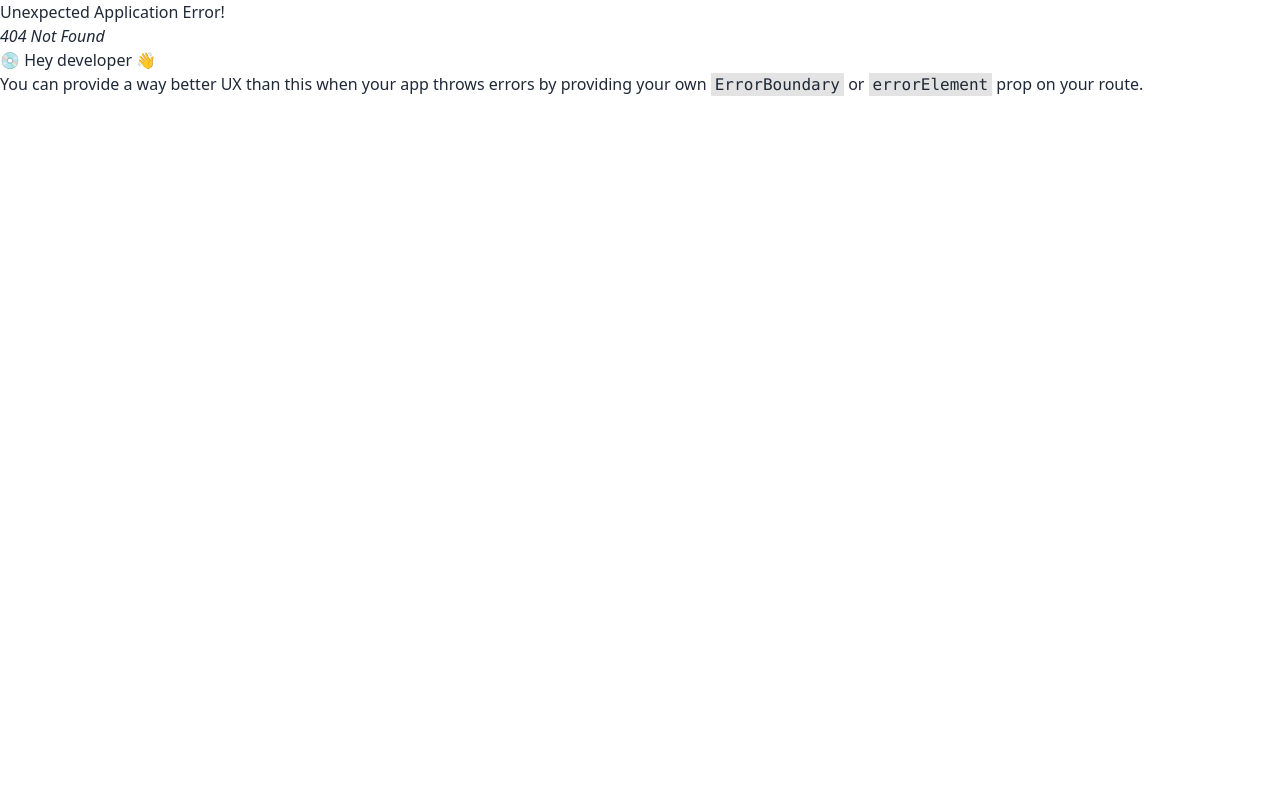
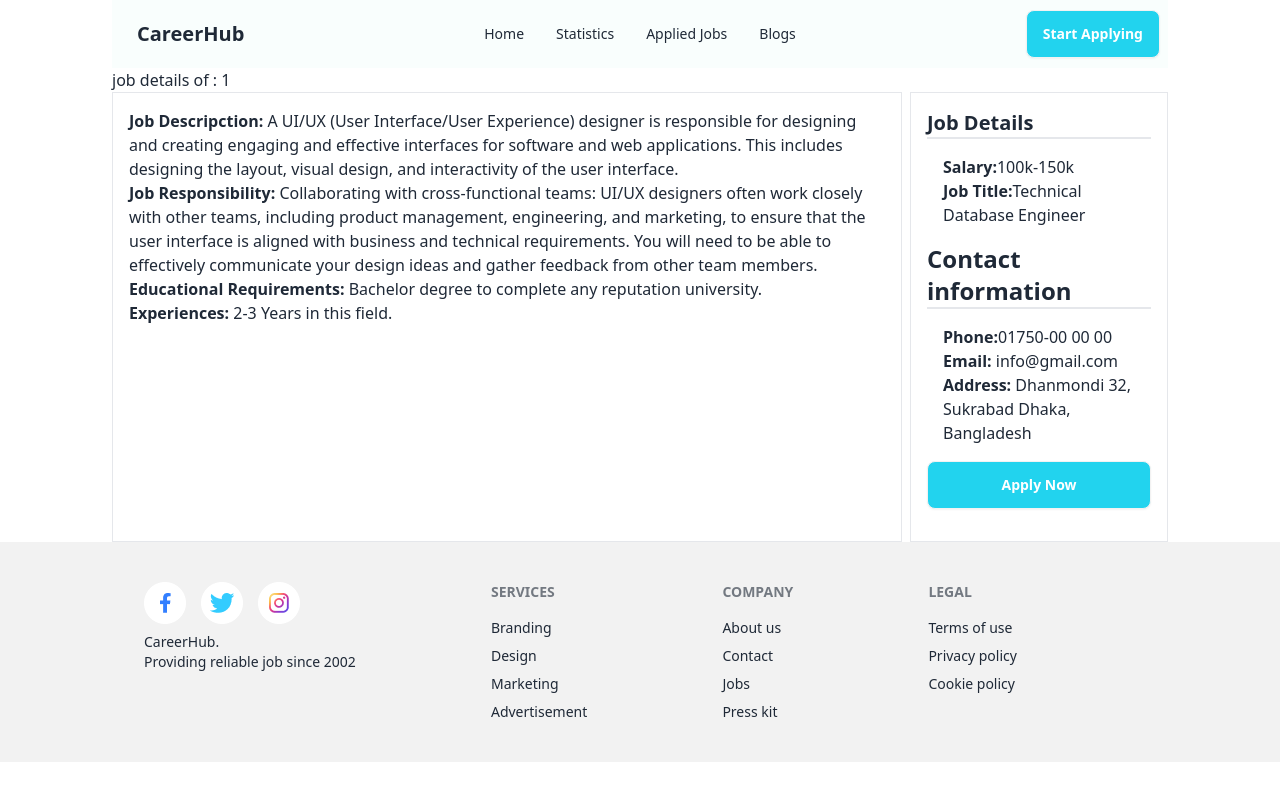
Before and after one commit to Md-Arman-Hosen/Job-hunt, a React (Vite) app: page /job/1 in a window 1280 px wide. Before the commit this address had no page. Built offline with nearby package versions, Linux system fonts and the light colour scheme.

Commit message:
indivisual job details added

```diff
--- a/src/Components/FeaturedJobs/FeaturedJobs.jsx
+++ b/src/Components/FeaturedJobs/FeaturedJobs.jsx
@@ -4,7 +4,8 @@ import FeaturesJob from "../Featuresjob/FeaturesJob";
 
 const FeaturedJobs = () => {
     const [jobs ,setjobs] = useState([])
-
+// this is not the best ways to data load
+const [dataLength, setDataLength] = useState(4);
     useEffect(()=>{
         fetch('jobs.json')
         .then (res => res.json())
@@ -16,13 +17,17 @@ const FeaturedJobs = () => {
                 <h1 className="text-5xl font-semibold mb-4">Featured Jobs:{jobs.length}</h1>
                 <p>Explore thousands of job opportunities with all the information you need. Its your future</p>
             </div>
-            <div className="grid md:grid-cols-2 gap-4">
+            <div className="grid md:grid-cols-2 gap-4 mb-6">
                 {
-                    jobs.map (job => <FeaturesJob
+                    jobs.slice(0,dataLength).map (job => <FeaturesJob
                                      key={job.id}
                                      job={job}
                                      ></FeaturesJob>)
                 }
+            </div>
+            <div className={dataLength === jobs.length ? "hidden" : ""}>
+                <button onClick={()=> setDataLength(jobs.length)}
+                 className="btn  bg-cyan-400 text-white float-end mb-4"> Show All Jobs</button>
             </div>
         </div>
     );
--- a/src/Components/Featuresjob/FeaturesJob.jsx
+++ b/src/Components/Featuresjob/FeaturesJob.jsx
@@ -1,7 +1,8 @@
 /* eslint-disable react/prop-types */
 import { CiLocationOn,CiDollar } from "react-icons/ci";
+import { Link } from "react-router-dom";
 const FeaturesJob = ({ job }) => {
-    const { logo,job_title,company_name,location,salary} = job;
+    const {id, logo,job_title,company_name,location,salary} = job;
     return (
         <div>
             <div className="card card-compact bg-base-100 shadow p-6">
@@ -24,7 +25,9 @@ const FeaturesJob = ({ job }) => {
                     </span> Salary: {salary}</p>
                    </div>
                     <div className="card-actions">
-                        <button className="btn bg-cyan-400 text-white">View Details</button>
+                      <Link to={`/job/${id}`}>
+                      <button className="btn bg-cyan-400 text-white">View Details</button>
+                      </Link>
                     </div>
                 </div>
             </div>        </div>
--- a/src/Components/Footer/Footer.jsx
+++ b/src/Components/Footer/Footer.jsx
@@ -1,7 +1,7 @@
 import social from "../../assets/icons/social.png"
 const Footer = () => {
     return (
-        <footer className="footer bg-base-200 text-base-content p-10">
+        <footer className="footer bg-base-200 text-base-content p-10 px-36">
             <aside>
                <figure> <img src={social} alt="" /> </figure>
                 <p>
--- a/src/Components/Home/Home.jsx
+++ b/src/Components/Home/Home.jsx
@@ -6,8 +6,8 @@ const Home = () => {
         <div>
             <div className="md:flex  bg-teal-50/40">
                 <div className="mx-12">
-                    <h1 className="md:text-7xl text-4xl pb-6 font-bold text-wrap">One Step <br /> Closer To Your
-                        <span className="text-cyan-400"> Dream Job</span> </h1>
+                    <h1 className="md:text-7xl text-4xl pb-6 font-bold text-wrap m lg:mt-20">One Step <br /> Closer To Your
+                        <span className="text-cyan-400 lg:flex flex-col"> Dream Job</span> </h1>
                     <p >Explore thousands of job opportunities with all the information you need. Its your future. Come find it. Manage all your job application from start to finish.</p>
                     <button className="btn m-6 bg-cyan-400 text-white">Get started</button>
                 </div>
--- /dev/null
+++ b/src/Components/JobDetails/JobDetails.jsx
@@ -0,0 +1,43 @@
+import { useLoaderData, useParams } from "react-router-dom";
+
+const JobDetails = () => {
+    const jobs = useLoaderData();
+    const { id } = useParams()
+    const idint = parseInt(id);
+    const job = jobs.find(job => job.id === idint)
+    console.log(job)
+    return (
+        <div>
+            <h2>job details of : {id}</h2>
+            <div className="grid gap-2 md:grid-cols-4">
+                <div className="border md:col-span-3 p-4">
+                    <h5> <span className="font-semibold">Job Descripction:</span> {job.job_description} </h5>
+                    <h5> <span className="font-semibold"> Job Responsibility: </span>{job.job_responsibility}</h5>
+                    <h5> <span className="font-semibold"> Educational Requirements:</span> {job.educational_requirements}</h5>
+                    <h5> <span className="font-semibold">Experiences: </span> {job.experiences}</h5>
+                </div>
+
+                <div className="border p-4">
+                    <h4> <span className="font-semibold text-xl">Job Details</span></h4>
+                    <p className="border"></p>
+                    <div className="p-4">
+                        <h3> <span className="font-semibold">Salary:</span>{job.salary}</h3>
+                        <h3> <span className="font-semibold">Job Title:</span>{job.job_title}</h3>
+                    </div>
+                    <h4> <span className="font-semibold text-2xl">Contact information</span></h4>
+                    <p className="border"></p>
+                    <div className="p-4">
+                    <h3> <span className="font-semibold">Phone:</span>{job.contact_information.phone}</h3>
+                    <h3> <span className="font-semibold">Email:</span> {job.contact_information.email}</h3>
+                    <h3> <span className="font-semibold">Address:</span> {job.contact_information.address}</h3>
+
+                    </div>
+                    <button className="btn w-full  bg-cyan-400 text-white mb-4" >Apply Now</button>
+                </div>
+
+            </div>
+        </div>
+    );
+};
+
+export default JobDetails;
--- a/src/Components/Root.jsx
+++ b/src/Components/Root.jsx
@@ -8,7 +8,7 @@ const Root = () => {
                 <Header></Header>
                 <Outlet></Outlet>
             </div>
-            <div>
+            <div >
                 <Footer></Footer>
             </div>
 
--- a/src/main.jsx
+++ b/src/main.jsx
@@ -10,6 +10,7 @@ import Root  from './Components/Root';
 import AppliedJobs from './Components/AppliedJobs/AppliedJobs';
 import Blogs from './Components/Blogs/Blogs';
 import Statistics from './Components/Statistics/Statistics';
+import JobDetails from './Components/JobDetails/JobDetails';
 
 const router = createBrowserRouter([
   {
@@ -32,6 +33,11 @@ const router = createBrowserRouter([
         path: "/blogs",
         element:<Blogs></Blogs>,
       },
+      {
+        path: "/job/:id",
+        element: <JobDetails></JobDetails>,
+        loader:()=> fetch('../jobs.json')
+      },
     ]
   },
 ]);
```
